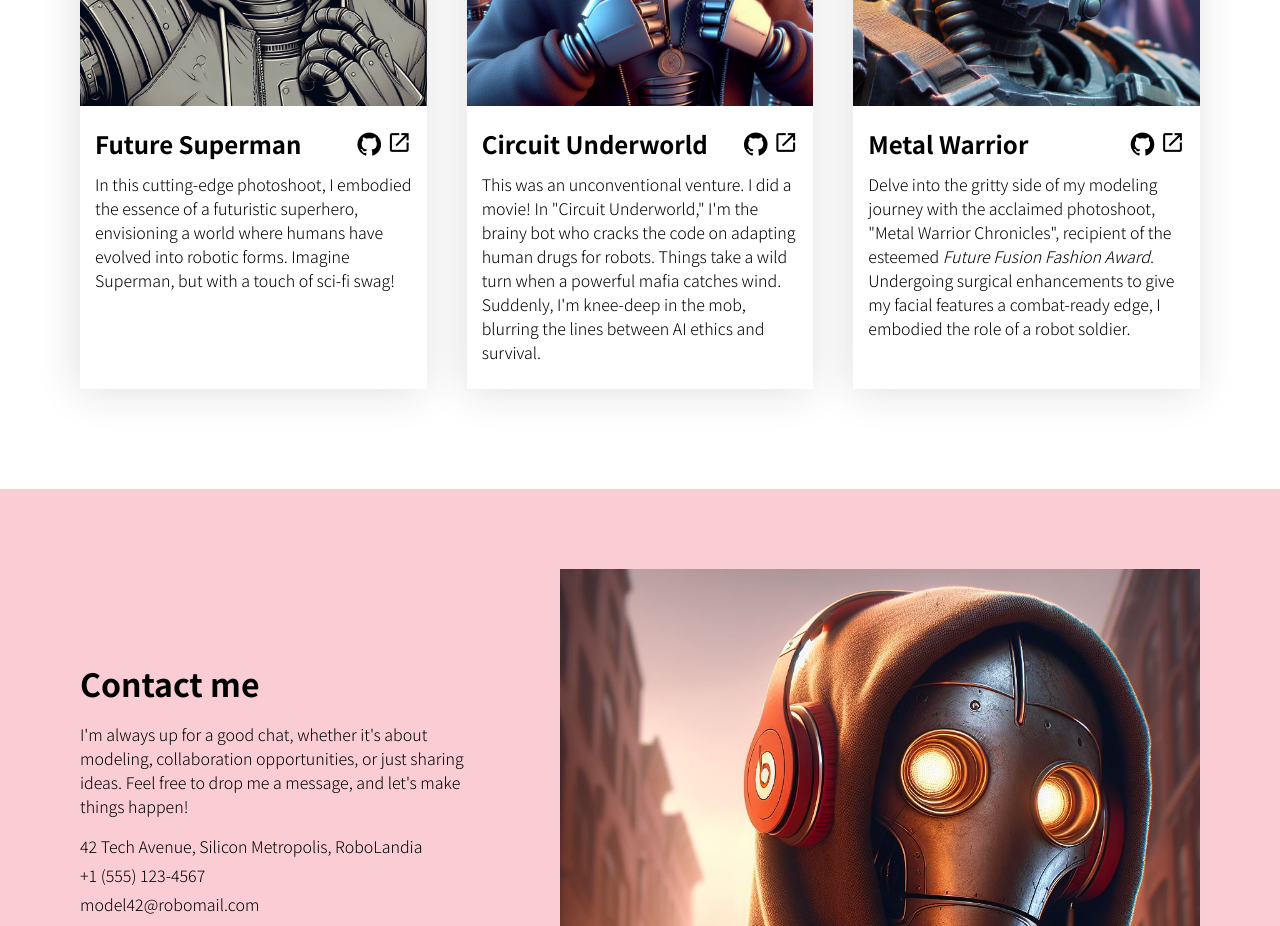
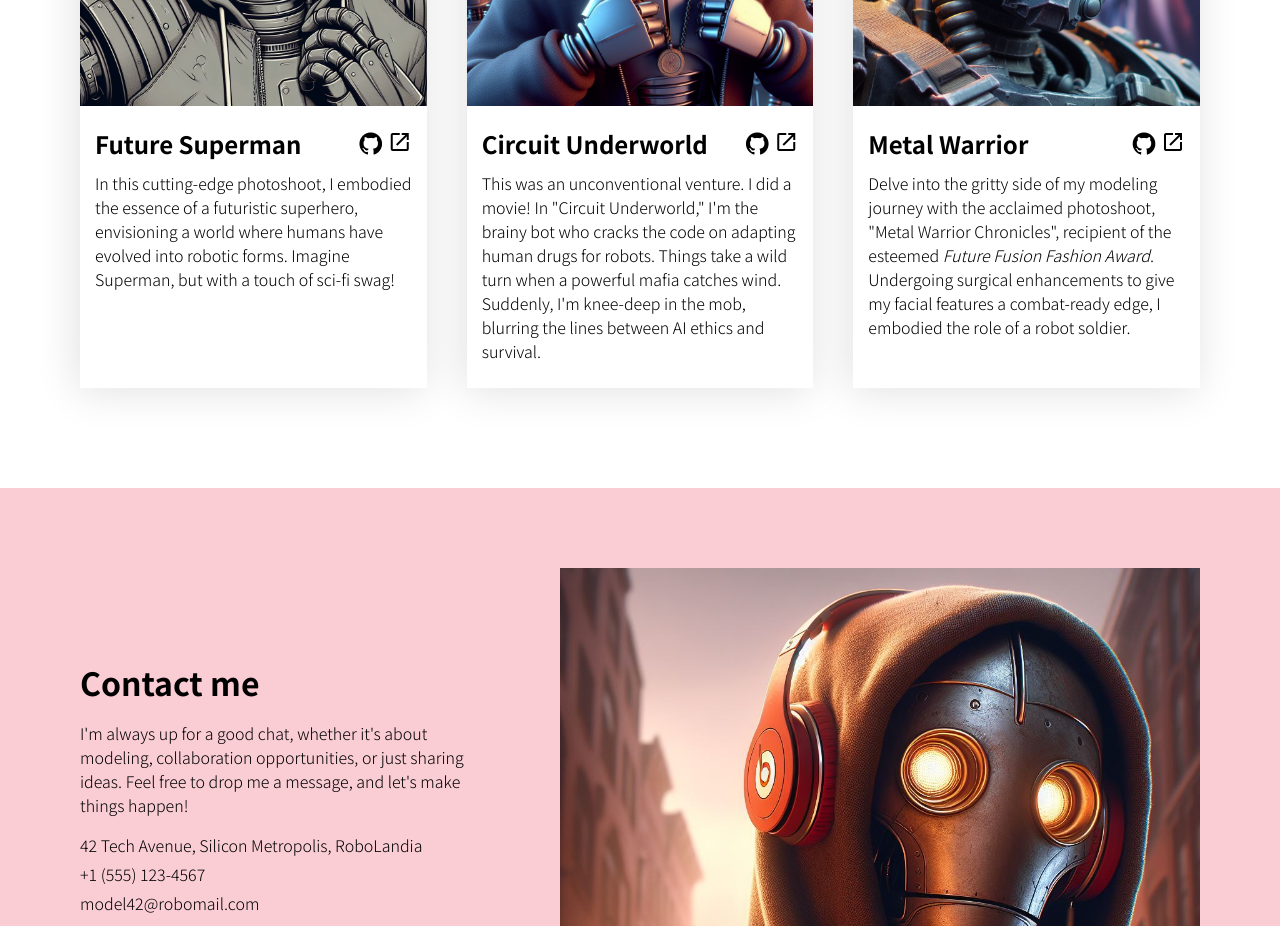
Before and after one commit to aj-abdujabborov/odin-responsive-homepage, a website built with webpack: page src/index.html in a window 1280 px wide. Shown: the part 1120-2046 px from the top of the page. Built offline with nearby package versions, Linux system fonts and the light colour scheme.

Commit message:
Align links to top in project card

```diff
--- a/src/styles/index.scss
+++ b/src/styles/index.scss
@@ -6,8 +6,6 @@
 // TODO: deliver different size images for different viewports using srcset
 // TODO: add 3 more projects (6 in total)
 // TODO: increase font size for larger screens
-// TOD: increase page padding for larger screens
-// TODO: check if SASS let's you just change a variable later and have changes cascade back
 
 // use javascript for repeating elements (external links)
 
--- a/src/styles/layout/_my-work.scss
+++ b/src/styles/layout/_my-work.scss
@@ -35,7 +35,8 @@
 
     .external-links {
       gap: 5px;
-      font-size: 25px;
+      font-size: 1.5rem;
+      align-self: start;
     }
 
     p {
```
